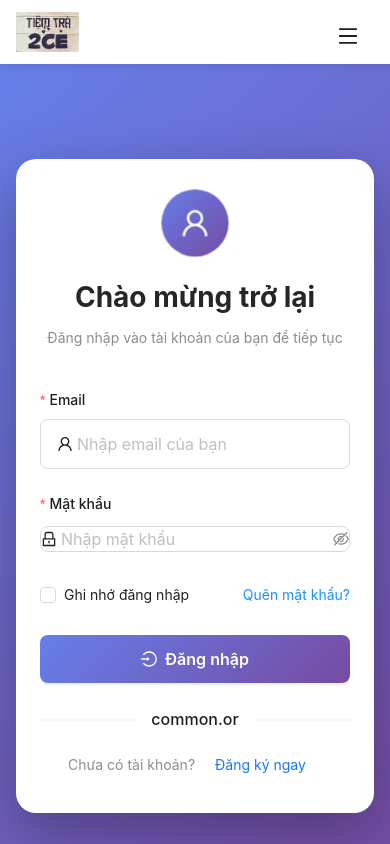
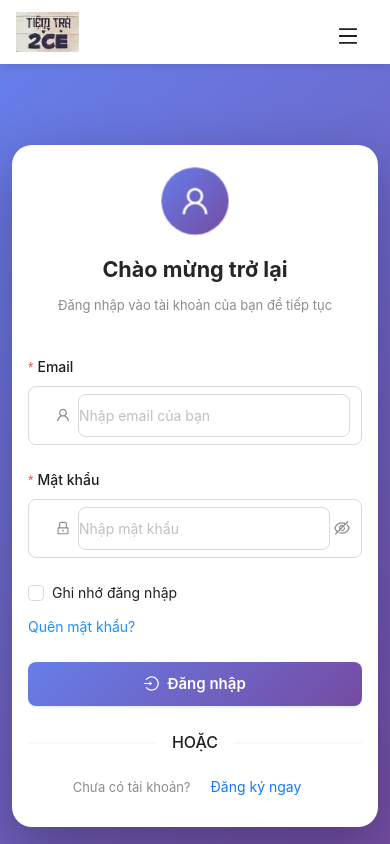
Before and after one commit to thai1108/store, a Vue app in the folder frontend/: page /login in a window 390 px wide. Shown: the top 844 px of the page. Built offline with nearby package versions, Linux system fonts and the light colour scheme; no server answers.

Commit message:
feat: Enhance HTML metadata for better SEO; update localization strings and improve form styles in Login and Register views

```diff
--- a/frontend/index.html
+++ b/frontend/index.html
@@ -1,10 +1,17 @@
-<!DOCTYPE html>
+<!doctype html>
 <html lang="en">
   <head>
     <meta charset="UTF-8" />
-    <link rel="icon" type="image/x-icon" href="./public/favicon.ico">
+    <link rel="icon" type="image/x-icon" href="./public/favicon.ico" />
     <meta name="viewport" content="width=device-width, initial-scale=1.0" />
     <title>Tiệm Trà 2CE</title>
+    <meta property="og:title" content="Tiệm Trà 2CE" />
+    <meta
+      property="og:description"
+      content="Quán bán trà sữa thơm ngon, đa dạng hương vị. Tiệm Trà 2CE - nơi thưởng thức trà sữa tuyệt vời."
+    />
+    <meta property="og:image" content="/src/assets/images/logo.webp" />
+    <meta property="og:type" content="website" />
   </head>
   <body>
     <div id="app"></div>
--- a/frontend/src/locales/en.ts
+++ b/frontend/src/locales/en.ts
@@ -20,6 +20,7 @@ export default {
     viewAll: 'View All',
     showMore: 'Show More',
     showLess: 'Show Less',
+    or: 'OR',
   },
   nav: {
     home: 'Home',
@@ -62,13 +63,16 @@ export default {
     subtitle: 'Explore our amazing collection',
     category: 'Category',
     allCategories: 'All Categories',
+    selectCategory: 'Select category',
     snacks: '🍿 Snacks',
     drinks: '🥤 Drinks',
     milkTea: '🧋 Milk Tea',
     inStockOnly: 'In Stock Only',
     searchPlaceholder: 'Search products...',
+    found: 'found',
     productsFound: 'products found',
     product: 'product',
+    products: 'products',
     noProductsFound: 'No products found matching your criteria',
     resetFilters: 'Reset Filters',
     addToCart: 'Add to Cart',
@@ -116,14 +120,13 @@ export default {
       loggingIn: 'Logging in...',
       noAccount: "Don't have an account?",
       registerNow: 'Register now',
-      loginSuccess: 'Login successful! Welcome back!',
-      loginFailed: 'Login failed. Please try again.',
-      loginError: 'An error occurred. Please try again.',
+      success: 'Login successful! Welcome back!',
+      failed: 'Login failed. Please try again.',
       validation: {
         emailRequired: 'Please input your email!',
         emailInvalid: 'Please enter a valid email!',
         passwordRequired: 'Please input your password!',
-        passwordMinLength: 'Password must be at least 6 characters!',
+        passwordMin: 'Password must be at least 6 characters!',
       },
     },
     register: {
@@ -137,20 +140,19 @@ export default {
       phonePlaceholder: 'Enter your phone number (optional)',
       password: 'Password',
       passwordPlaceholder: 'Create a password (min 6 characters)',
-      createAccount: 'Create Account',
-      creatingAccount: 'Creating Account...',
+      createButton: 'Create Account',
+      creating: 'Creating Account...',
       haveAccount: 'Already have an account?',
       loginNow: 'Login now',
-      registerSuccess: 'Registration successful! Welcome!',
-      registerFailed: 'Registration failed. Please try again.',
-      registerError: 'An error occurred. Please try again.',
+      success: 'Registration successful! Welcome!',
+      failed: 'Registration failed. Please try again.',
       validation: {
         nameRequired: 'Please input your name!',
-        nameMinLength: 'Name must be at least 2 characters!',
+        nameMin: 'Name must be at least 2 characters!',
         emailRequired: 'Please input your email!',
         emailInvalid: 'Please enter a valid email!',
         passwordRequired: 'Please input your password!',
-        passwordMinLength: 'Password must be at least 6 characters!',
+        passwordMin: 'Password must be at least 6 characters!',
         phoneInvalid: 'Please enter a valid phone number!',
       },
     },
@@ -275,6 +277,7 @@ export default {
     },
   },
   errors: {
+    generic: 'An error occurred. Please try again.',
     general: 'An error occurred',
     network: 'Network error',
     notFound: 'Not found',
--- a/frontend/src/locales/vi.ts
+++ b/frontend/src/locales/vi.ts
@@ -20,6 +20,7 @@ export default {
     viewAll: 'Xem tất cả',
     showMore: 'Xem thêm',
     showLess: 'Thu gọn',
+    or: 'HOẶC',
   },
   nav: {
     home: 'Trang chủ',
@@ -62,13 +63,16 @@ export default {
     subtitle: 'Khám phá bộ sưu tập tuyệt vời của chúng tôi',
     category: 'Danh mục',
     allCategories: 'Tất cả danh mục',
+    selectCategory: 'Chọn danh mục',
     snacks: '🍿 Đồ ăn vặt',
     drinks: '🥤 Đồ uống',
     milkTea: '🧋 Trà sữa',
     inStockOnly: 'Chỉ hàng còn',
     searchPlaceholder: 'Tìm kiếm sản phẩm...',
+    found: 'được tìm thấy',
     productsFound: 'sản phẩm được tìm thấy',
     product: 'sản phẩm',
+    products: 'sản phẩm',
     noProductsFound: 'Không tìm thấy sản phẩm nào phù hợp',
     resetFilters: 'Đặt lại bộ lọc',
     addToCart: 'Thêm vào giỏ',
@@ -116,14 +120,13 @@ export default {
       loggingIn: 'Đang đăng nhập...',
       noAccount: 'Chưa có tài khoản?',
       registerNow: 'Đăng ký ngay',
-      loginSuccess: 'Đăng nhập thành công! Chào mừng bạn trở lại!',
-      loginFailed: 'Đăng nhập thất bại. Vui lòng thử lại.',
-      loginError: 'Đã xảy ra lỗi. Vui lòng thử lại.',
+      success: 'Đăng nhập thành công! Chào mừng bạn trở lại!',
+      failed: 'Đăng nhập thất bại. Vui lòng thử lại.',
       validation: {
         emailRequired: 'Vui lòng nhập email!',
         emailInvalid: 'Vui lòng nhập email hợp lệ!',
         passwordRequired: 'Vui lòng nhập mật khẩu!',
-        passwordMinLength: 'Mật khẩu phải có ít nhất 6 ký tự!',
+        passwordMin: 'Mật khẩu phải có ít nhất 6 ký tự!',
       },
     },
     register: {
@@ -137,20 +140,19 @@ export default {
       phonePlaceholder: 'Nhập số điện thoại (không bắt buộc)',
       password: 'Mật khẩu',
       passwordPlaceholder: 'Tạo mật khẩu (tối thiểu 6 ký tự)',
-      createAccount: 'Tạo tài khoản',
-      creatingAccount: 'Đang tạo tài khoản...',
+      createButton: 'Tạo tài khoản',
+      creating: 'Đang tạo tài khoản...',
       haveAccount: 'Đã có tài khoản?',
       loginNow: 'Đăng nhập ngay',
-      registerSuccess: 'Đăng ký thành công! Chào mừng!',
-      registerFailed: 'Đăng ký thất bại. Vui lòng thử lại.',
-      registerError: 'Đã xảy ra lỗi. Vui lòng thử lại.',
+      success: 'Đăng ký thành công! Chào mừng!',
+      failed: 'Đăng ký thất bại. Vui lòng thử lại.',
       validation: {
         nameRequired: 'Vui lòng nhập họ tên!',
-        nameMinLength: 'Họ tên phải có ít nhất 2 ký tự!',
+        nameMin: 'Họ tên phải có ít nhất 2 ký tự!',
         emailRequired: 'Vui lòng nhập email!',
         emailInvalid: 'Vui lòng nhập email hợp lệ!',
         passwordRequired: 'Vui lòng nhập mật khẩu!',
-        passwordMinLength: 'Mật khẩu phải có ít nhất 6 ký tự!',
+        passwordMin: 'Mật khẩu phải có ít nhất 6 ký tự!',
         phoneInvalid: 'Vui lòng nhập số điện thoại hợp lệ!',
       },
     },
@@ -275,6 +277,7 @@ export default {
     },
   },
   errors: {
+    generic: 'Đã xảy ra lỗi. Vui lòng thử lại.',
     general: 'Đã xảy ra lỗi',
     network: 'Lỗi kết nối mạng',
     notFound: 'Không tìm thấy',
--- a/frontend/src/views/LoginView.vue
+++ b/frontend/src/views/LoginView.vue
@@ -205,13 +205,40 @@ const handleSubmit = async () => {
   font-size: 14px;
 }
 
+.login-form :deep(.ant-input),
 .login-form :deep(.ant-input-affix-wrapper) {
-  padding: 12px 16px;
+  border-radius: 8px;
+  border: 1px solid #d9d9d9;
+  transition: all 0.3s ease;
+  font-size: 16px;
+}
+
+.login-form :deep(.ant-input:focus),
+.login-form :deep(.ant-input-affix-wrapper:focus),
+.login-form :deep(.ant-input-affix-wrapper-focused) {
+  border-color: #667eea;
+  box-shadow: 0 0 0 2px rgba(102, 126, 234, 0.1);
+}
+
+.login-form :deep(.ant-input-affix-wrapper > input.ant-input) {
+  padding: 12px 16px 12px 0;
+  font-size: 16px;
+}
+
+.login-form :deep(.ant-input-prefix) {
+  margin-right: 12px;
+  margin-left: 16px;
+  color: #8c8c8c;
+  font-size: 16px;
+}
+
+.login-form :deep(.ant-input-password) {
   border-radius: 8px;
 }
 
-.login-form :deep(.ant-input-password) {
-  padding: 0;
+.login-form :deep(.ant-input-password .ant-input) {
+  padding: 12px 16px 12px 0;
+  font-size: 16px;
 }
 
 .form-footer {
@@ -291,12 +318,16 @@ const handleSubmit = async () => {
     padding: 20px 16px;
   }
 
+  .login-container {
+    max-width: 100%;
+  }
+
   .login-card :deep(.ant-card-body) {
-    padding: 32px 24px;
+    padding: 32px 20px;
   }
 
   .login-header h1 {
-    font-size: 1.75rem;
+    font-size: 1.5rem;
   }
 
   .login-icon {
@@ -306,9 +337,54 @@ const handleSubmit = async () => {
     margin-bottom: 20px;
   }
 
+  .login-form :deep(.ant-input-affix-wrapper > input.ant-input),
+  .login-form :deep(.ant-input-password .ant-input) {
+    padding: 10px 12px 10px 0;
+    font-size: 14px;
+  }
+
+  .login-form :deep(.ant-input-prefix) {
+    margin-right: 8px;
+    font-size: 14px;
+  }
+
+  .login-button {
+    height: 44px;
+    font-size: 15px;
+  }
+
+  .form-footer {
+    flex-direction: column;
+    gap: 12px;
+    align-items: flex-start;
+  }
+
   .decoration-left,
   .decoration-right {
     display: none;
   }
 }
+
+@media (max-width: 480px) {
+  .login-view {
+    padding: 16px 12px;
+  }
+
+  .login-card :deep(.ant-card-body) {
+    padding: 24px 16px;
+  }
+
+  .login-header h1 {
+    font-size: 1.35rem;
+  }
+
+  .subtitle {
+    font-size: 13px;
+  }
+
+  .register-link,
+  .login-link {
+    font-size: 13px;
+  }
+}
 </style>
--- a/frontend/src/views/ProductListView.vue
+++ b/frontend/src/views/ProductListView.vue
@@ -14,9 +14,9 @@ const searchText = ref("");
 
 const categories = computed(() => [
   { value: "", label: t('products.allCategories') },
-  { value: "snack", label: `🍿 ${t('products.categories.snack')}` },
-  { value: "drink", label: `🥤 ${t('products.categories.drink')}` },
-  { value: "milk-tea", label: `🧋 ${t('products.categories.milkTea')}` },
+  { value: "snack", label: t('products.snacks') },
+  { value: "drink", label: t('products.drinks') },
+  { value: "milk-tea", label: t('products.milkTea') },
 ]);
 
 const applyFilters = () => {
@@ -121,7 +121,7 @@ onMounted(() => {
               @click="resetFilters"
             >
               <ReloadOutlined />
-              {{ $t('products.reset') }}
+              {{ $t('common.reset') }}
             </a-button>
           </a-col>
         </a-row>
@@ -130,7 +130,7 @@ onMounted(() => {
 
         <div class="filter-summary">
           <a-tag color="blue" class="result-tag">
-            {{ productCount }} {{ productCount === 1 ? $t('products.product') : $t('products.products') }} {{ $t('products.found') }}
+            {{ productCount }} {{ $t('products.product') }} {{ $t('products.found') }}
           </a-tag>
           <a-tag v-if="selectedCategory" color="purple" closable @close="selectedCategory = ''; applyFilters()">
             {{ categories.find(c => c.value === selectedCategory)?.label }}
@@ -139,14 +139,14 @@ onMounted(() => {
             {{ $t('products.inStockOnly') }}
           </a-tag>
           <a-tag v-if="searchText" color="orange" closable @close="searchText = ''">
-            {{ $t('products.search') }}: "{{ searchText }}"
+            {{ $t('common.search') }}: "{{ searchText }}"
           </a-tag>
         </div>
       </a-card>
 
       <!-- Products Grid -->
       <div class="products-section">
-        <a-spin :spinning="productStore.loading" size="large" :tip="$t('products.loading')">
+        <a-spin :spinning="productStore.loading" size="large" :tip="$t('common.loading')">
           <div v-if="productStore.error" class="error-state">
             <a-result
               status="error"
@@ -163,7 +163,7 @@ onMounted(() => {
 
           <a-empty
             v-else-if="filteredProducts.length === 0 && !productStore.loading"
-            :description="$t('products.noProducts')"
+            :description="$t('products.noProductsFound')"
           >
             <a-button type="primary" @click="resetFilters">
               {{ $t('products.resetFilters') }}
--- a/frontend/src/views/RegisterView.vue
+++ b/frontend/src/views/RegisterView.vue
@@ -233,13 +233,40 @@ const handleSubmit = async () => {
   font-size: 14px;
 }
 
+.register-form :deep(.ant-input),
 .register-form :deep(.ant-input-affix-wrapper) {
-  padding: 12px 16px;
+  border-radius: 8px;
+  border: 1px solid #d9d9d9;
+  transition: all 0.3s ease;
+  font-size: 16px;
+}
+
+.register-form :deep(.ant-input:focus),
+.register-form :deep(.ant-input-affix-wrapper:focus),
+.register-form :deep(.ant-input-affix-wrapper-focused) {
+  border-color: #fa8c16;
+  box-shadow: 0 0 0 2px rgba(250, 140, 22, 0.1);
+}
+
+.register-form :deep(.ant-input-affix-wrapper > input.ant-input) {
+  padding: 12px 16px 12px 0;
+  font-size: 16px;
+}
+
+.register-form :deep(.ant-input-prefix) {
+  margin-right: 12px;
+  margin-left: 16px;
+  color: #8c8c8c;
+  font-size: 16px;
+}
+
+.register-form :deep(.ant-input-password) {
   border-radius: 8px;
 }
 
-.register-form :deep(.ant-input-password) {
-  padding: 0;
+.register-form :deep(.ant-input-password .ant-input) {
+  padding: 12px 16px 12px 0;
+  font-size: 16px;
 }
 
 .register-button {
@@ -304,12 +331,16 @@ const handleSubmit = async () => {
     padding: 20px 16px;
   }
 
+  .register-container {
+    max-width: 100%;
+  }
+
   .register-card :deep(.ant-card-body) {
-    padding: 32px 24px;
+    padding: 32px 20px;
   }
 
   .register-header h1 {
-    font-size: 1.75rem;
+    font-size: 1.5rem;
   }
 
   .register-icon {
@@ -319,9 +350,48 @@ const handleSubmit = async () => {
     margin-bottom: 20px;
   }
 
+  .register-form :deep(.ant-input-affix-wrapper > input.ant-input),
+  .register-form :deep(.ant-input-password .ant-input) {
+    padding: 10px 12px 10px 0;
+    font-size: 14px;
+  }
+
+  .register-form :deep(.ant-input-prefix) {
+    margin-right: 8px;
+    font-size: 14px;
+  }
+
+  .register-button {
+    height: 44px;
+    font-size: 15px;
+  }
+
   .decoration-left,
   .decoration-right {
     display: none;
   }
 }
+
+@media (max-width: 480px) {
+  .register-view {
+    padding: 16px 12px;
+  }
+
+  .register-card :deep(.ant-card-body) {
+    padding: 24px 16px;
+  }
+
+  .register-header h1 {
+    font-size: 1.35rem;
+  }
+
+  .subtitle {
+    font-size: 13px;
+  }
+
+  .register-link,
+  .login-link {
+    font-size: 13px;
+  }
+}
 </style>
```
